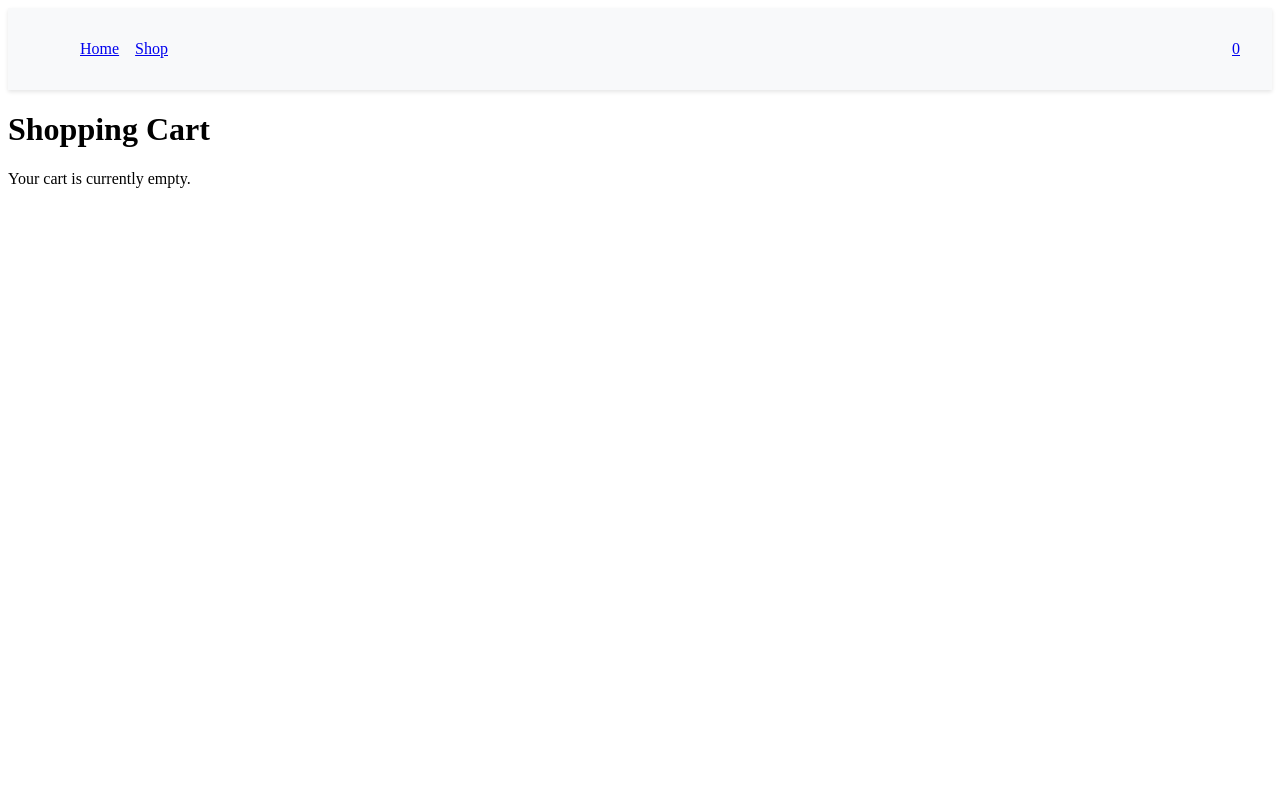
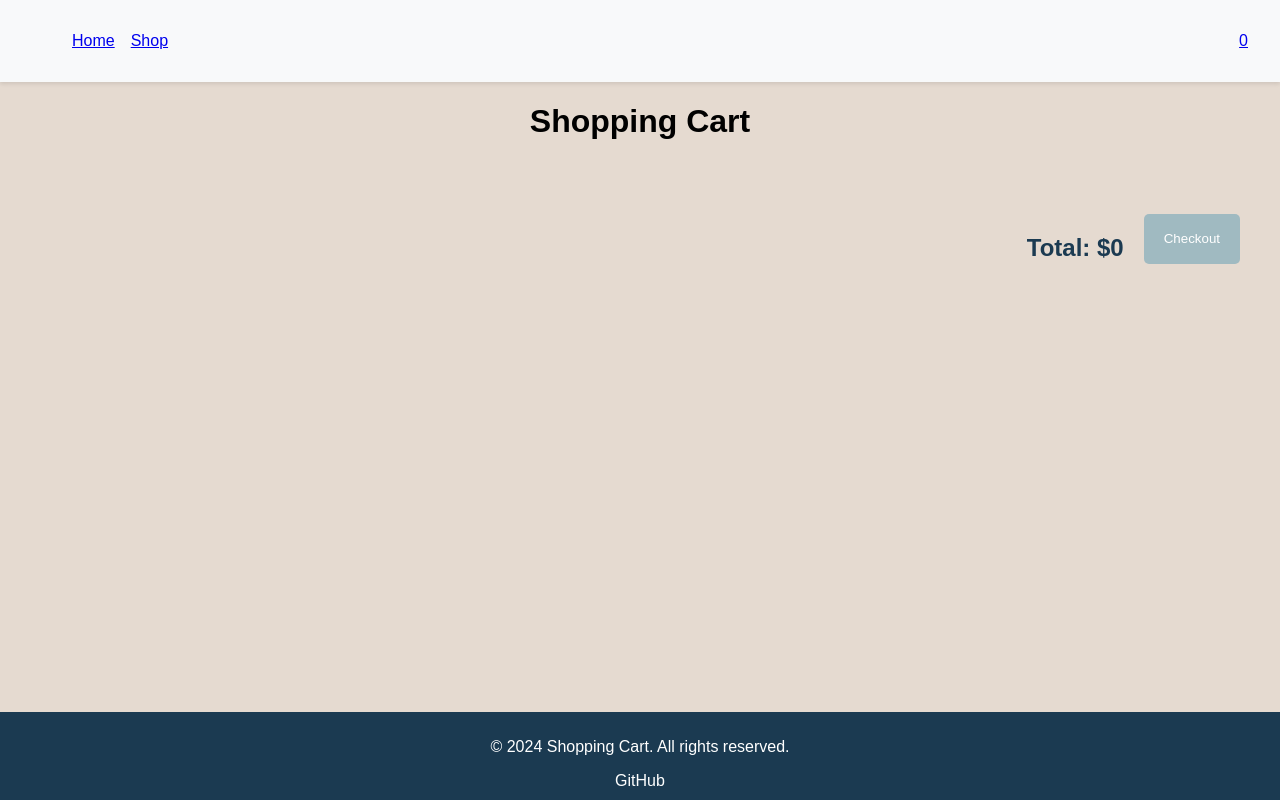
Before and after one commit to SenorManiac/reactshoppingcart, a React (Vite) app: page /cart in a window 1280 px wide. Built offline with nearby package versions, Linux system fonts and the light colour scheme.

Commit message:
Add new footer component and styles, update existing components and pages
- Added new `footer.jsx` component
- Added new styles for `Cart.css` and `Home.css`
- Updated `App.jsx`, `ShoppingItem.jsx`, `Cart.jsx`, `Home.jsx`, `Shop.jsx`, and `ShoppingItem.css`

```diff
--- a/src/App.jsx
+++ b/src/App.jsx
@@ -1,8 +1,9 @@
-import { useState } from 'react'
+import { useState, useEffect } from 'react';
 import { Outlet } from 'react-router-dom'
 import DisplayShop from './pages/Shop';
 // import './App.css'
 import NavigationBar from './components/NavigationBar'
+import Footer from './components/Footer'
 
 function App() {
   const [cart, setCart] = useState({ total: 0, items: [] });
@@ -15,12 +16,28 @@ function App() {
     });
   };
 
+  const removeFromCart = (index) => {
+    setCart((prevCart) => {
+      const itemToRemove = prevCart.items[index];
+      const updatedItems = prevCart.items.filter((_, i) => i !== index);
+      const updatedTotal = prevCart.total - itemToRemove.price;
+      return { total: updatedTotal, items: updatedItems };
+    });
+  };
+
+
+  useEffect(() => {
+    console.log(cart);
+  }, [cart]);
+
   const cartItemCount = cart.items.length;
 
   return (
     <>
       <NavigationBar cartItemCount={cartItemCount} />
-      <Outlet context={{addToCart}}/>
+      <Outlet context={{addToCart,removeFromCart, cart}}/>
+      <Footer/>
+
 
 
     </>
--- a/src/components/ShoppingItem.jsx
+++ b/src/components/ShoppingItem.jsx
@@ -7,7 +7,7 @@ import '../styles/ShoppingItem.css';
 
 const ShoppingItem = ({ id, name, price, image, rating, addToCart }) => {
     const handleAddToCart = () => {
-      addToCart({ id, name, price });
+      addToCart({ id, name, price, image });
     };
 
     return (
--- /dev/null
+++ b/src/components/footer.jsx
@@ -0,0 +1,17 @@
+//This is just to retun a footer with the name of the author and the year of the project.
+import React from 'react';
+
+function Footer() {
+
+    const year = new Date().getFullYear();
+return (
+    <footer>
+
+        <p>&copy; {year} Shopping Cart. All rights reserved.</p>
+
+        <a href="https://github.com/SenorManiac" target="_blank" rel="noopener noreferrer">GitHub</a>
+    </footer>
+);
+}
+
+export default Footer;
--- a/src/pages/Cart.jsx
+++ b/src/pages/Cart.jsx
@@ -1,14 +1,38 @@
 //This is the main page of the application where the user can see all the products and add them to the cart.
 
 import React from 'react';
+import {  useEffect } from 'react';
+import { useOutletContext } from 'react-router-dom';
+import '../styles/Cart.css';
 
-const Cart = () => {
-    return (
-        <div>
-            <h1>Shopping Cart</h1>
-            <p>Your cart is currently empty.</p>
+function Cart() {
+    const { cart, removeFromCart } = useOutletContext();
+    console.log(cart);
+
+    useEffect(() => {
+        console.log(cart);
+      }, [cart]);
+
+   return (
+    <div className='cartlist'>
+      <h1>Shopping Cart</h1>
+      <ul>
+        {cart.items.map((item, index) => (
+          <li key={index}>
+            <img src={item.image} alt={item.name} />
+            <span className="item-name">{item.name}</span>
+            <span className="item-price">${item.price}</span>
+            <button onClick={() => removeFromCart(index)}>Remove</button>
+          </li>
+        ))}
+      </ul>
+        <div className='total'>
+        <h2>Total: ${cart.total}</h2>
+        <button>Checkout</button>
         </div>
-    );
-};
+    </div>
+  );
+}
+
 
 export default Cart;
--- a/src/pages/Home.jsx
+++ b/src/pages/Home.jsx
@@ -1,12 +1,42 @@
 //This is the main page of the application where
 
-import React from 'react';
+import React, { useState, useEffect } from 'react';
+import { Link } from 'react-router-dom';
+import '../styles/Home.css';
+import { fetchItems } from '../api/fetchItems';
 
-const Home = () => {
+
+function Home() {
+    const [items, setItems] = useState([]);
+
+
+useEffect(() => {
+    fetchItems().then(data => setItems(data));
+  }, []);
+
+
     return (
         <div>
-            <h1>This is the home page</h1>
-        </div>
+            <header>
+                <h1>Welcome to Our Shopping Cart</h1>
+                <p>Discover the best products at unbeatable prices!</p>
+            </header>
+            <section>
+                <h2>Featured Products</h2>
+                <div className="featured-products">
+                    {items.map(item => (<img src={item.image} alt={item.title} key={item.id} />))}
+                </div>
+            </section>
+            <section>
+                <h2>Categories</h2>
+                <div className="categories">
+                    <Link to="/category/electronics">Electronics</Link>
+                    <Link to="/category/fashion">Fashion</Link>
+                    <Link to="/category/home-garden">Home & Garden</Link>
+                    <Link to="/category/sports">Sports</Link>
+                </div>
+            </section>
+          </div>
     );
 };
 
--- a/src/pages/Shop.jsx
+++ b/src/pages/Shop.jsx
@@ -23,7 +23,7 @@ function DisplayShop() {
           <ShoppingItem
             key={item.id}
             id={item.id}
-            name={item.name}
+            name={item.title}
             price={item.price}
             image={item.image}
             rating={item.rating}
@@ -31,6 +31,9 @@ function DisplayShop() {
           />
         ))}
       </div>
+      <footer>
+                <p>&copy; 2024 Shopping Cart. All rights reserved.</p>
+            </footer>
     </>
   );
 }
--- /dev/null
+++ b/src/styles/Cart.css
@@ -0,0 +1,105 @@
+/* Home.css */
+/* Color Palette
+#1B3A51
+#36657E
+#6597A9
+#A0BAC1
+#E5DAD0 */
+
+img {
+    width: 60px;
+    height: 60px;
+    border-radius: 0.5rem;
+    object-fit: cover;
+}
+
+.cartlist {
+    display: flex;
+    flex-direction: column;
+    justify-content: space-between;
+    align-items: center;
+    margin: 10px 0;
+    padding: 0 20px;
+    text-align: bottom;
+    justify-items: center;
+    max-width: 1200px;
+    margin: 0 auto;
+}
+
+.cartlist ul {
+    display: flex;
+    flex-direction: column;
+    list-style: none;
+    padding: 0;
+    gap: 3rem;
+    width: 100%;
+}
+
+.cartlist ul li {
+    display: grid;
+    grid-template-columns: 0.2fr 1fr 0.2fr 0.2fr;
+    justify-content: center;
+    align-items: center;
+    width: 100%;
+    padding: 10px;
+    border: 1px solid #f0f0f0;
+    border-radius: 1rem;
+    background-color: #1B3A51;
+    color: #fff;
+    transition: background-color 0.3s ease, transform 0.3s ease;
+}
+
+.cartlist ul li:hover {
+    background-color: #36657E;
+    transform: scale(1.02);
+}
+
+.cartlist button {
+    background-color: #A0BAC1;
+    color: #fff;
+    border: none;
+    border-radius: 5px;
+    padding: 10px;
+    cursor: pointer;
+    transition: background-color 0.3s ease;
+  }
+
+.item-name {
+    display: flex;
+    align-items: center;
+    font-size: 1.5rem;
+    margin: 10px 0;
+    text-align: center;
+    white-space: nowrap;
+    overflow: hidden;
+    text-overflow: ellipsis;
+}
+
+
+.total {
+    text-align: right;
+    margin-top: 20px;
+    display: flex;
+    justify-self: flex-end;
+    gap: 20px;
+    align-self: flex-end;
+  }
+
+  .total h2 {
+    color: #1B3A51;
+  }
+
+  .total button {
+    background-color: #A0BAC1;
+    color: #fff;
+    border: none;
+    border-radius: 5px;
+    padding: 0 20px;
+    cursor: pointer;
+    transition: background-color 0.3s ease;
+    height: 50px;
+  }
+
+  .total button:hover {
+    background-color: #6597A9;
+  }
--- /dev/null
+++ b/src/styles/Home.css
@@ -0,0 +1,112 @@
+/* Home.css */
+/* Color Pallette
+#1B3A51
+#36657E
+#6597A9
+#A0BAC1
+#E5DAD0 */
+
+body {
+    font-family: Arial, sans-serif;
+    margin: 0;
+    padding: 0;
+    background-color: #E5DAD0;
+}
+
+header {
+    background-color: #1B3A51;
+    color: #fff;
+    padding: 20px 0;
+    text-align: center;
+}
+
+header h1 {
+    margin: 0;
+    font-size: 2.5em;
+}
+
+header p {
+    margin: 10px 0 0;
+    font-size: 1.2em;
+}
+
+section {
+    padding: 20px;
+    margin: 20px 0;
+    background-color: #fff;
+    border-radius: 8px;
+    box-shadow: 0 0 10px rgba(0, 0, 0, 0.1);
+}
+
+.featured-products, .categories {
+    display: flex;
+    justify-content: space-around;
+    flex-wrap: wrap;
+}
+
+.categories a {
+    text-decoration: none;
+    color: #1B3A51;
+    padding: 10px 20px;
+    margin: 10px;
+    background-color: #A0BAC1;
+    border-radius: 4px;
+    transition: background-color 0.3s ease;
+}
+
+.categories a:hover {
+    background-color: #6597A9;
+}
+
+footer {
+    background-color: #1B3A51;
+    color: #fff;
+    text-align: center;
+    padding: 10px 0;
+    position: fixed;
+    width: 100%;
+    bottom: 0;
+}
+
+footer a {
+    color: #fff;
+    text-decoration: none;
+}
+
+footer a:hover {
+    text-decoration: underline;
+    font-size: larger;
+    transition: all 0.3s ease-in-out;
+
+}
+
+
+.featured-products img {
+    transition: transform 0.3s ease;
+    border-radius: 8px;
+}
+
+.featured-products img:hover {
+    transform: scale(1.2);
+}
+
+.featured-products .product {
+    position: relative;
+    text-align: center;
+}
+
+.featured-products .product-title {
+    display: none;
+    position: absolute;
+    bottom: 10px;
+    left: 50%;
+    transform: translateX(-50%);
+    background-color: rgba(0, 0, 0, 0.7);
+    color: #fff;
+    padding: 5px 10px;
+    border-radius: 4px;
+}
+
+.featured-products .product:hover .product-title {
+    display: block;
+}
--- a/src/styles/ShoppingItem.css
+++ b/src/styles/ShoppingItem.css
@@ -5,14 +5,14 @@
 #A0BAC1
 #E5DAD0 */
 
-.itemcontainer{
+.itemcontainer {
     display: flex;
     flex-wrap: wrap;
     justify-content: space-around;
     margin: 20px 0;
 }
 
-.item{
+.item {
     display: flex;
     flex-direction: column;
     justify-content: space-between;
@@ -23,7 +23,14 @@
     padding: 10px;
     background-color: #1B3A51;
     color: #fff;
+    transition: transform 0.3s, box-shadow 0.3s;
 }
+
+.item:hover {
+    transform: translateY(-5px);
+    box-shadow: 0 4px 8px rgba(0, 0, 0, 0.2);
+}
+
 .item img {
     width: 200px;
     height: 200px;
@@ -31,7 +38,8 @@
     margin: 0 auto;
     align-self: center;
 }
-.heading{
+
+.heading {
     display: flex;
     flex-direction: column;
 }
@@ -43,7 +51,7 @@
     white-space: nowrap;
     overflow: hidden;
     text-overflow: ellipsis;
-  }
+}
 
 .item button {
     background-color: #A0BAC1;
@@ -52,6 +60,11 @@
     border-radius: 5px;
     padding: 10px;
     cursor: pointer;
+    transition: background-color 0.3s;
+}
+
+.item button:hover {
+    background-color: #6597A9;
 }
 
 .rating {
@@ -59,7 +72,7 @@
     justify-content: space-between;
     align-items: flex-end;
     margin: 10px 0;
-    padding: 0px 20px;
+    padding: 0 20px;
     text-align: bottom;
     justify-items: center;
 }
```
